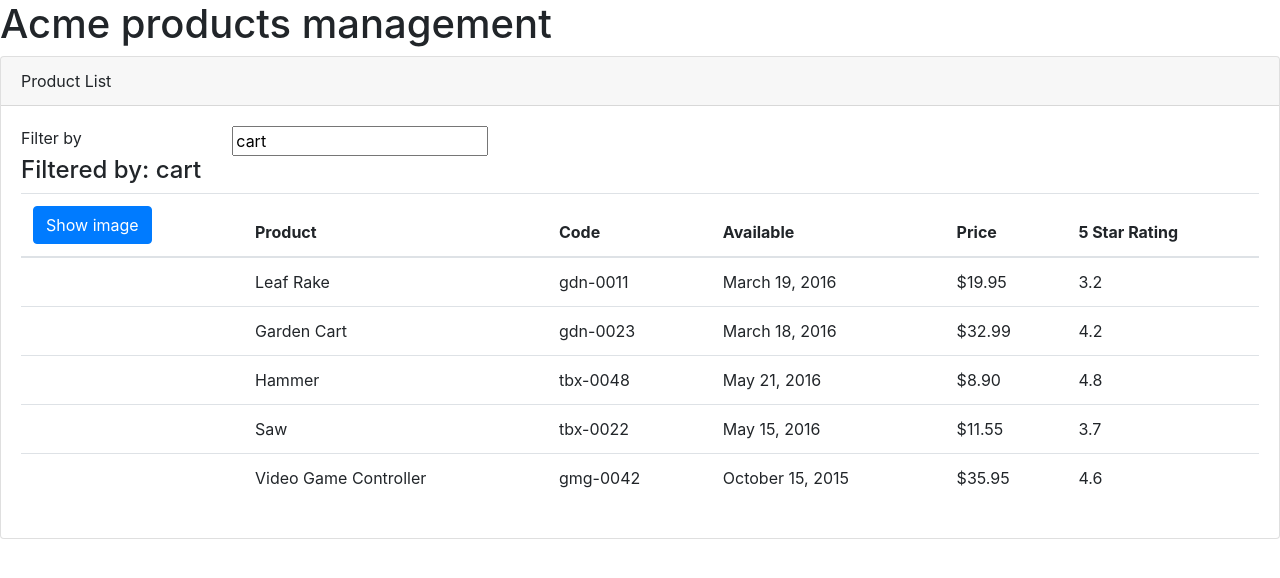
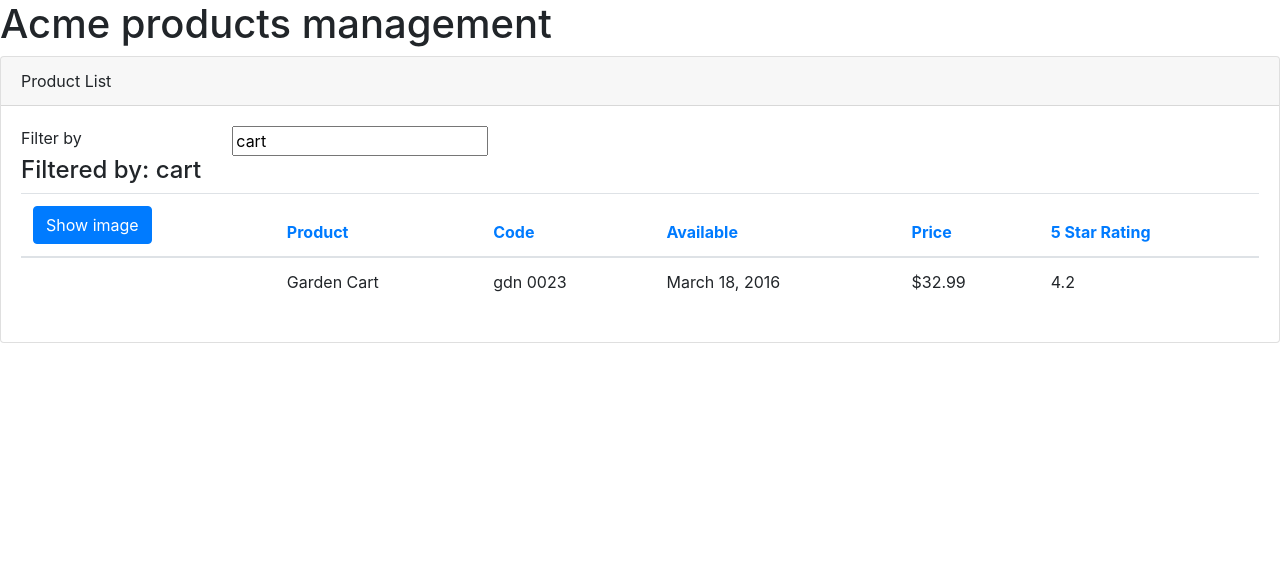
Before and after one commit to diegochagas/apm, an Angular app: page / in a window 1280 px wide. Shown: the top 578 px of the page. Built offline with nearby package versions, Linux system fonts and the light colour scheme.

Commit message:
Product list stylesheet, convert to spaces pipe included and Filter product by name implemented

```diff
--- a/src/app/app.module.ts
+++ b/src/app/app.module.ts
@@ -4,11 +4,13 @@
 
 import { AppComponent } from './app.component';
 import { ProductListComponent } from './products/product-list.component';
+import { ConvertToSpaces } from './shared/convert-to-spaces.pipe';
 
 @NgModule({
   declarations: [
     AppComponent,
-    ProductListComponent
+    ProductListComponent,
+    ConvertToSpaces
   ],
   imports: [
     BrowserModule,
--- /dev/null
+++ b/src/app/products/product-list.component.css
@@ -0,0 +1,3 @@
+th {
+    color: #007bff;
+}
--- a/src/app/products/products-list.component.html
+++ b/src/app/products/product-list.component.html
@@ -23,7 +23,7 @@
                     </tr>
                 </thead>
                 <tbody>
-                    <tr *ngFor="let product of products">
+                    <tr *ngFor="let product of filteredProducts">
                         <td>
                             <img
                                 *ngIf='showImage'
@@ -33,7 +33,7 @@
                                 [style.height.px]="productHeight">
                         </td>
                         <td>{{product.productName}}</td>
-                        <td>{{product.productCode | lowercase}}</td>
+                        <td>{{product.productCode | lowercase | convertToSpaces: '-' }}</td>
                         <td>{{product.releaseDate}}</td>
                         <td>{{product.price | currency: 'USD' : 'symbol' : '1.2-2'}}</td>
                         <td>{{product.starRating}}</td>
--- a/src/app/products/product-list.component.ts
+++ b/src/app/products/product-list.component.ts
@@ -1,12 +1,14 @@
-import { Component } from '@angular/core';
+import { Component, OnInit } from '@angular/core';
+import { IProduct } from './product';
 
 @Component({
     selector: 'pm-products',
-    templateUrl: './products-list.component.html',
+    templateUrl: './product-list.component.html',
+    styleUrls: ['./product-list.component.css']
 })
-export class ProductListComponent {
+export class ProductListComponent implements OnInit {
     pageTitle: string = 'Product list';
-    products: any[] = [
+    products: IProduct[] = [
         {
           "productId": 1,
           "productName": "Leaf Rake",
@@ -60,9 +62,34 @@
     ];
     productWidth: string = '50';
     productHeight: string = '50';
-    listFilter: string = 'cart';
     showImage: boolean = false;
+    filteredProducts: IProduct[];
+
+    _listFilter: string;
+
+    constructor() {
+        this.filteredProducts = this.products;
+        this.listFilter = 'cart';
+    }
+
+    get listFilter(): string {
+        return this._listFilter;
+    }
+    set listFilter(value: string) {
+        this._listFilter = value;
+        this.filteredProducts = this.listFilter ? this.performFilter(this.listFilter) : this.products;
+    }
+
+    performFilter(filterBy: string): IProduct[] {
+        filterBy = filterBy.toLowerCase();
+        return this.products.filter(product => product.productName.toLowerCase().indexOf(filterBy) !== -1);
+    }
+
     toggleImage(): void {
         this.showImage = !this.showImage;
     }
+
+    ngOnInit(): void {
+        console.log('In OnInit');
+    }
 }
--- /dev/null
+++ b/src/app/products/product.ts
@@ -0,0 +1,10 @@
+export interface IProduct {
+    productId: number,
+    productName: string,
+    productCode: string,
+    releaseDate: string,
+    description: string,
+    price: number,
+    starRating: number,
+    imageUrl: string
+}
--- /dev/null
+++ b/src/app/shared/convert-to-spaces.pipe.ts
@@ -0,0 +1,12 @@
+import { Pipe, PipeTransform } from "@angular/core";
+
+@Pipe({
+    name: 'convertToSpaces'
+})
+export class ConvertToSpaces implements PipeTransform {
+
+    transform(value: string, character: string): string {
+        return value.replace(character, " ");
+    }
+
+}
```
